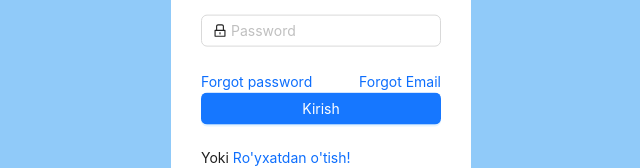
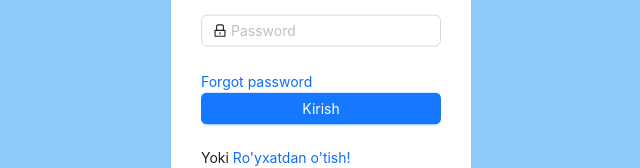
Before and after one commit to javohir12312/Everest-app, a React (Create React App) app: page /login in a window 1280 px wide. Shown: the part 367-535 px from the top of the page, without its empty margins (319-959 px from the left). Built offline with nearby package versions, Linux system fonts and the light colour scheme.

Commit message:
coming admin panel

```diff
--- a/package.json
+++ b/package.json
@@ -15,6 +15,7 @@
     "react-redux": "^8.0.5",
     "react-router-dom": "^6.8.1",
     "react-scripts": "5.0.1",
+    "react-sound": "^1.2.0",
     "sass": "^1.58.0",
     "use-history": "^1.4.1",
     "web-vitals": "^2.1.4"
--- a/src/components/Login/Login.jsx
+++ b/src/components/Login/Login.jsx
@@ -4,8 +4,9 @@ import React, { useState } from "react";
 import { Link, useNavigate } from "react-router-dom";
 import axios from "../../server/api/index";
 import Alert1 from "../Alerts/AlertLogin/Alert";
-import "../Login/Login.scss"
+import "../Login/Login.scss";
 
+import Sound from "react-sound";
 const Login = () => {
   /////state alerts
   const [alert, setAlert] = useState(false);
@@ -24,7 +25,7 @@ const Login = () => {
       navigate("/default");
     } catch (error) {
       setAlert(true);
-      <audio src="../components/sound/sounds.mp3" autoplay></audio>;
+      <audio src="cool_sound.mp3" autoplay></audio>;
       setTimeout(() => {
         setAlert(false);
       }, 1000);
@@ -71,7 +72,8 @@ const Login = () => {
               },
             ]}
           >
-            <Input type="email"
+            <Input
+              type="email"
               prefix={<UserOutlined className="site-form-item-icon" />}
               placeholder="Email"
             />
@@ -91,19 +93,13 @@ const Login = () => {
               placeholder="Password"
             />
           </Form.Item>
-          <div style={{ display: "flex", justifyContent: "space-between" }}>
-            <Link to="/forgot-pass" className="login-form-forgot" href="">
-              Forgot password
-            </Link>
-
-            <Link to="/forgot-email" className="login-form-forgot" href="">
-              Forgot Email
-            </Link>
-          </div>
+          <Link to="/forgot-pass" className="login-form-forgot" href="">
+            Forgot password
+          </Link>
 
           <Form.Item>
             <Button
-            style={{width:"100%"}}
+              style={{ width: "100%" }}
               type="primary"
               htmlType="submit"
               className="login-form-button"
--- a/src/components/UpdateEmail/UpdateEmail.jsx
+++ b/src/components/UpdateEmail/UpdateEmail.jsx
@@ -37,8 +37,8 @@ const UpdateEmail = () => {
       >
         <h5 style={{ textAlign: "left", marginBottom: 20 }}>Forgot Email</h5>
 
-        <Form.Item name={"email"} label="email">
-          <Input placeholder="Sizning emailingiz" />
+        <Form.Item name="email" label="email">
+          <Input type="email" placeholder="Sizning emailingiz" />
         </Form.Item>
 
         <Button style={{ width: "100%" }} htmlType="submit" type="primary">
```
Also changed, not shown: 1 other file (tests, documents, lock files or other folders).
